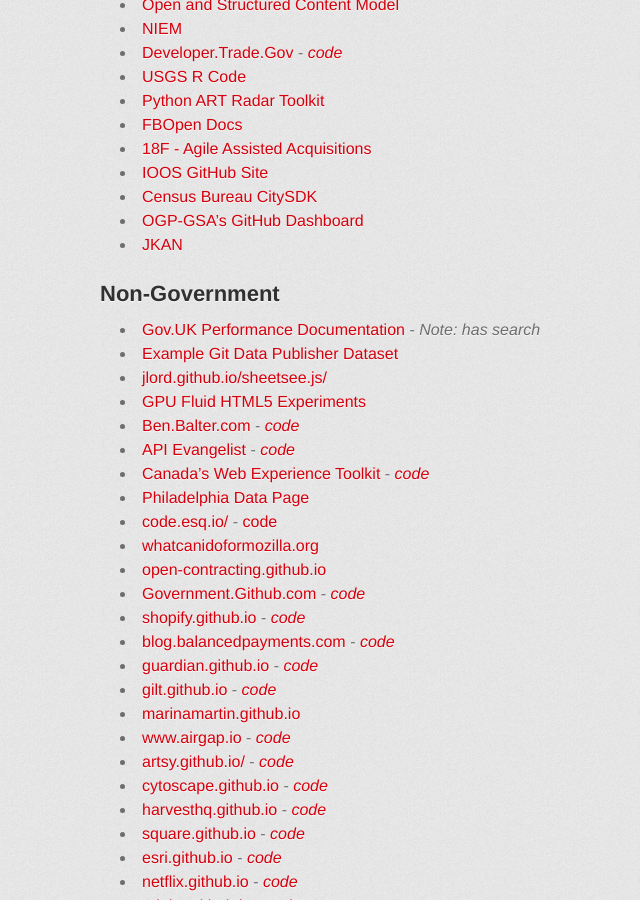
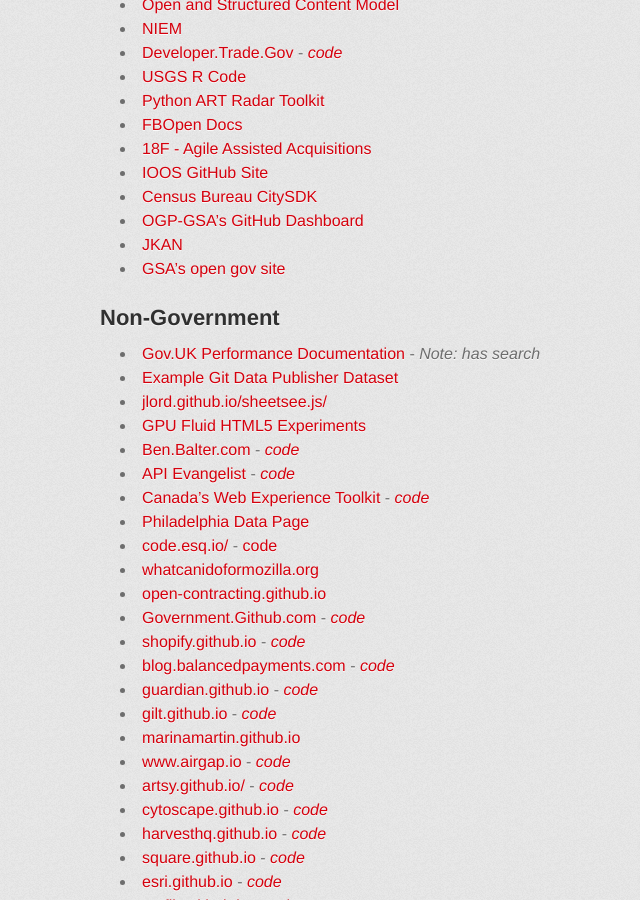
Before and after one commit to GSA/Open-Data-Collaboration-Sandbox, a Jekyll site: the page built from website_examples.md, in a window 1280 px wide and 900 px high, scrolled down 1409 px. Shown: the whole window, without its empty margins (230-870 px from the left). Built offline with Jekyll 4.4.1, drawn with Linux system fonts in a browser that asks for light colours; some web fonts are replaced.

Commit message:
Update website_examples.md

```diff
--- a/website_examples.md
+++ b/website_examples.md
@@ -60,6 +60,7 @@
 * [Census Bureau CitySDK](http://uscensusbureau.github.io/citysdk/)
 * [OGP-GSA's GitHub Dashboard](http://gsa.github.io/github-federal-stats/)
 * [JKAN](http://gsa.github.io/jkan/)
+* [GSA's open gov site](https://gsa.github.io/opengovplan/newflagship/)
 
 ## Non-Government
 
```
